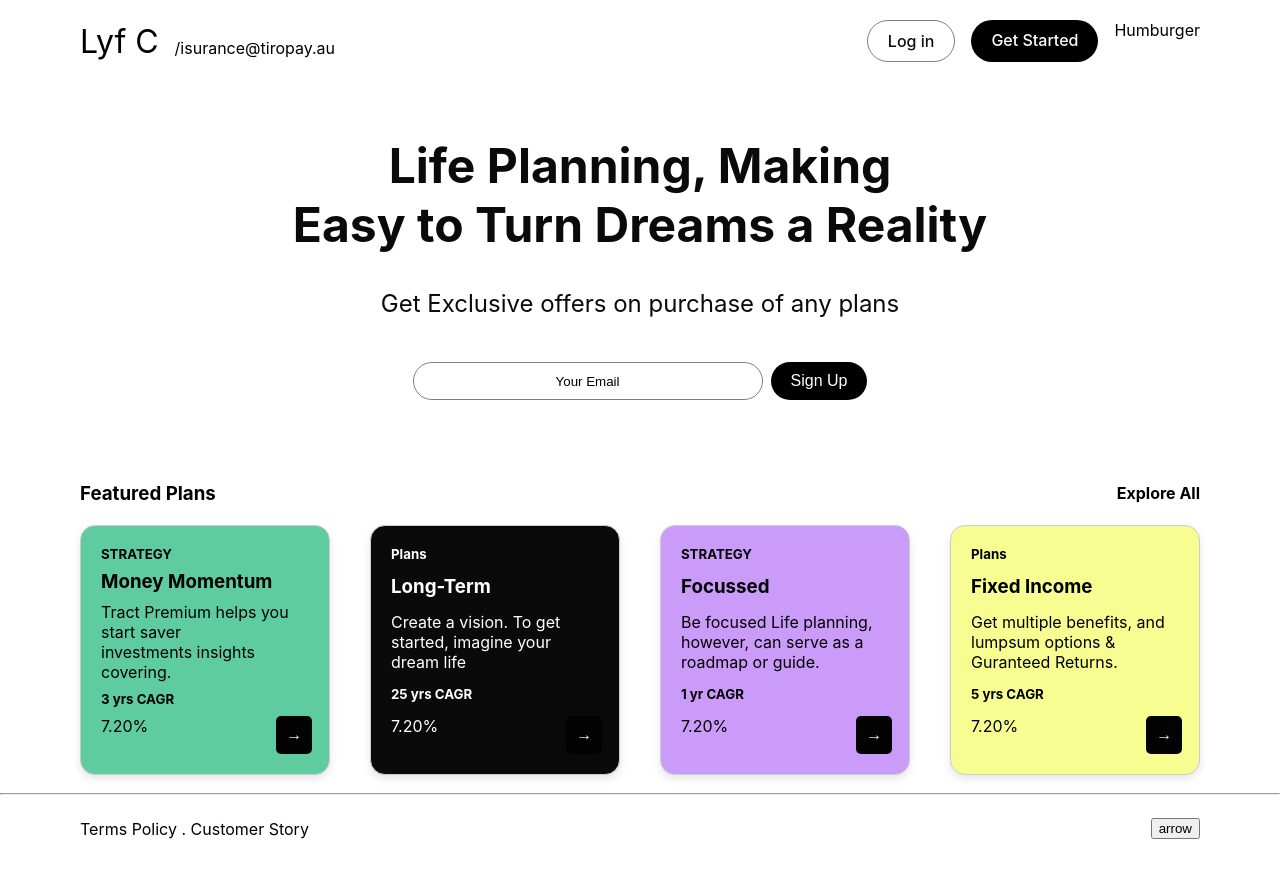
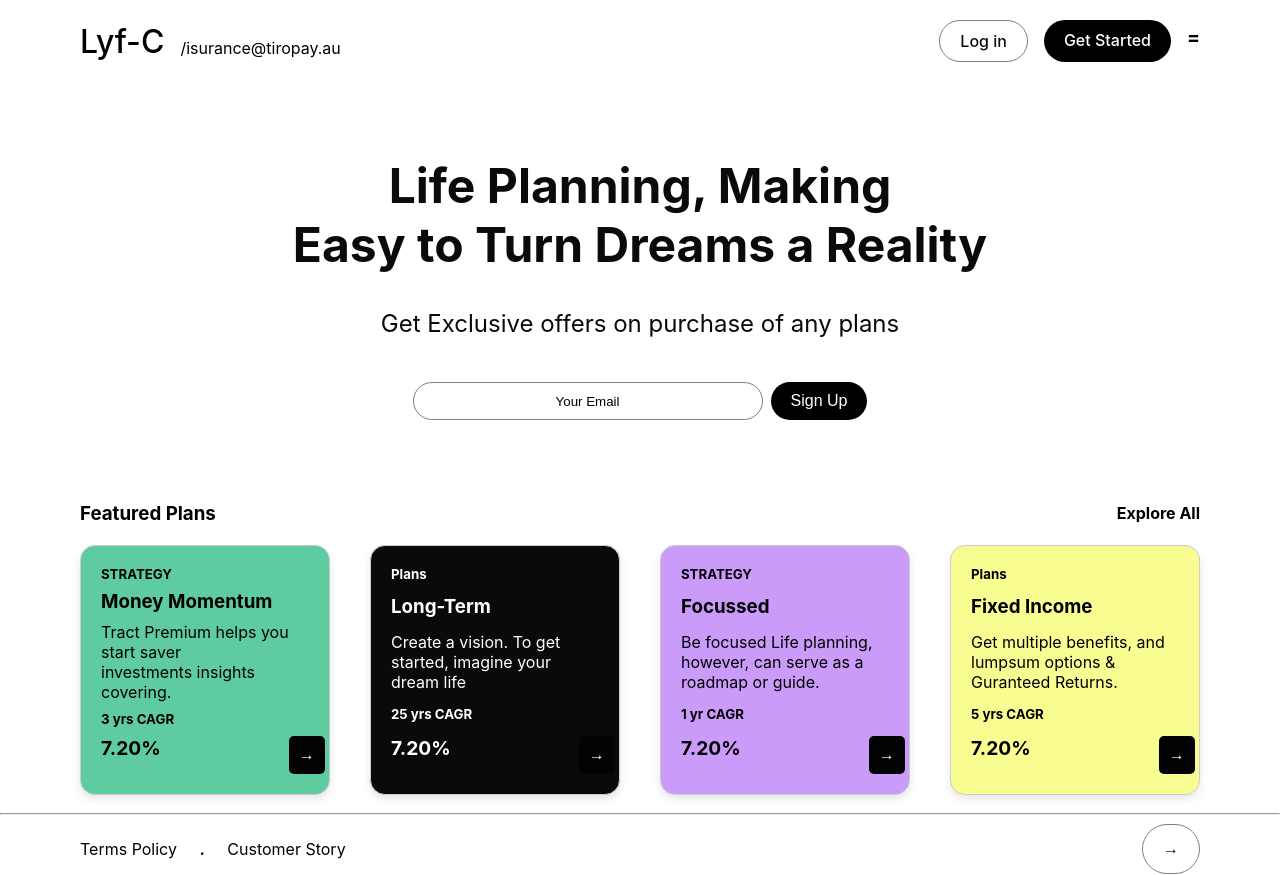
Before and after one commit to clemboy/ReactJS-UI, a React (Create React App) app: page / in a window 1280 px wide. Built offline with nearby package versions, Linux system fonts and the light colour scheme.

Commit message:
styling modification

```diff
--- a/src/components/Content.js
+++ b/src/components/Content.js
@@ -22,7 +22,7 @@ const Content = () => {
                 <p>Create a vision. To get started, imagine your dream life</p>
                 <h5>25 yrs CAGR</h5>
                 <div class="bottom">
-                    <span>7.20%</span>
+                    <span class="percent">7.20%</span>
                     <button class="btn-two">&#8594;</button>
                   </div>
                 </div>
@@ -33,7 +33,7 @@ const Content = () => {
                 <p>Be focused Life planning, however, can serve as a roadmap or guide.</p>
                 <h5>1 yr CAGR</h5>
                     <div class="bottom">
-                        <span>7.20%</span>
+                        <span class="percent">7.20%</span>
                         <button class="btn-three">&#8594;</button>
                 </div>
 
@@ -46,7 +46,7 @@ const Content = () => {
                 <p>Get multiple benefits, and lumpsum options & Guranteed Returns.</p>
                 <h5>5 yrs CAGR</h5>
                 <div class="bottom">
-                         <span>7.20%</span>
+                         <span class="percent">7.20%</span>
                      <button class="btn-four">&#8594;</button>
                     </div>
                 </div>
--- a/src/components/Footer.js
+++ b/src/components/Footer.js
@@ -5,7 +5,7 @@ const Footer = () => {
     <div className="footer-container"><hr></hr>
       <div class="footer">
         <p>Terms Policy  <span class="dot">.</span> Customer Story</p>
-        <button class="footer-btn">arrow</button>
+        <button class="footer-btn">&#8594;</button>
 
       </div>
     </div>
--- a/src/components/Navbar.js
+++ b/src/components/Navbar.js
@@ -1,7 +1,7 @@
 export default function () {
     return <nav className="nav">
         <ul>
-        <a href="/" className="site-title">Lyf C</a>
+        <a href="/" className="site-title">Lyf-C</a>
 
         <div class="info">
             <li>
@@ -17,8 +17,8 @@ export default function () {
             <li class="get-started">
                 <a href="/get started">Get Started</a>
             </li>
-            <li>
-                <a href="/ham">Humburger</a>
+            <li class="humburger-menu">
+                <a href="/ham">=</a>
             </li>
         </ul>
     </nav>
--- a/src/styles.css
+++ b/src/styles.css
@@ -20,6 +20,7 @@ body {
 
 .site-title {
     font-size: 2rem;
+    font-weight: 500;
 }
 
 .nav ul {
@@ -71,6 +72,7 @@ body {
 
   /* src/Hero.css */
 .hero-container {
+    margin-top: 20px;
     height: 50vh;
     display: flex;
     justify-content: center;  /* Center horizontally */
@@ -113,6 +115,10 @@ body {
   width: 350px;
   border-radius: 25px;
  }
+
+ .hero-btn-two:hover {
+    background-color: #07c5f5;
+  }
 
 
 .card-container {
@@ -200,3 +206,30 @@ body {
   gap: 8rem;
   padding: 4 6rem;
 }
+
+.footer-btn {
+    background-color: white;
+    color: rgb(14, 13, 13);
+    padding: 15px 20px;
+    border: 1px solid gray;
+    border-radius: 50px;
+    cursor: pointer;
+    font-size: 16px;
+    font-weight: 500;
+}
+
+.dot {
+    font-weight: bold;
+    margin-left: 18px;
+    margin-right: 18px;
+}
+
+.humburger-menu {
+    margin-top: 5px;
+    font-size: larger;
+    font-weight: bold;
+}
+.percent {
+    font-size: larger;
+    font-weight: 700;
+}
```
